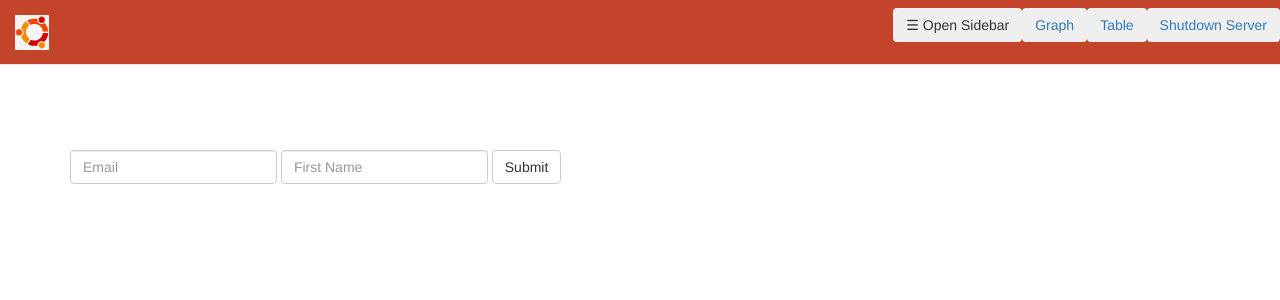
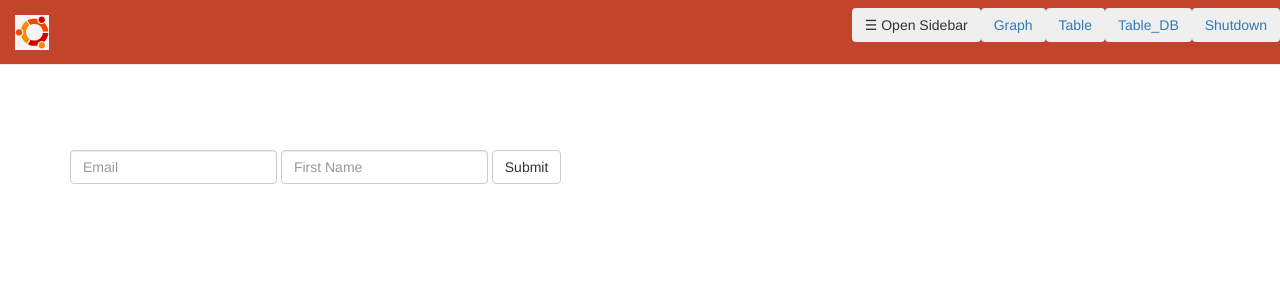
Before and after one commit to atifkarim/visualization_machine_data, a Flask app: page /testing_post in a window 1280 px wide. Shown: the top 300 px of the page. Run offline with Flask 2, Linux system fonts and the light colour scheme; parts of the project's set-up code (start-up, migrations or seed data) failed here and were passed over; some libraries are stand-ins or nearby versions.

Commit message:
added button to got to htl file where resource from DB is coming

```diff
--- a/templates/ajax_post.html
+++ b/templates/ajax_post.html
@@ -37,10 +37,15 @@
                         <a target="_blank" rel="noopener noreferrer" href="{{url_for('vanilla_js_table')}}" >Table</a>
                     </button>
                 </li>
+                <li>
+                    <button class="btn btn-light navbar-btn">
+                        <a target="_blank" rel="noopener noreferrer" href="{{url_for('render_table_from_db')}}" >Table_DB</a>
+                    </button>
+                </li>
                 <!-- <li class="active"> -->
                 <li>
                     <button class="btn btn-light navbar-btn">
-                        <a href=# id=shutdown>Shutdown Server</a>
+                        <a href=# id=shutdown>Shutdown</a>
                     </button>
                     <!-- <a href=# id=shutdown>Shutdown Server</a> -->
                 </li>
```
